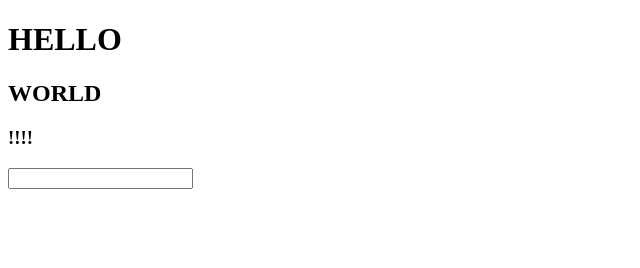
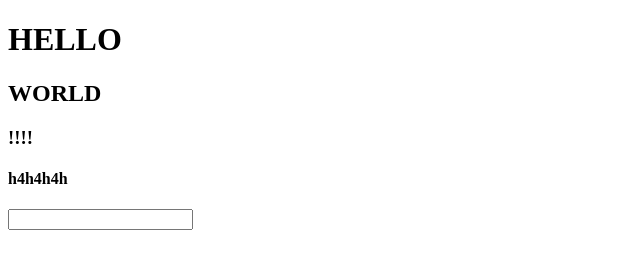
Before and after one commit to Hicfok/test, a plain HTML site: page index.html in a window 1280 px wide. Shown: the whole page, without its empty margins (0-640 px from the left). Drawn offline with Linux system fonts and the light colour scheme.

Commit message:
initial commit

```diff
--- a/index.html
+++ b/index.html
@@ -10,6 +10,7 @@
     <h1>HELLO</h1>
     <h2>WORLD</h2>
     <h3>!!!!</h3>
+    <h4>h4h4h4h</h4>
     <input type="text">
 </body>
 </html>
```
